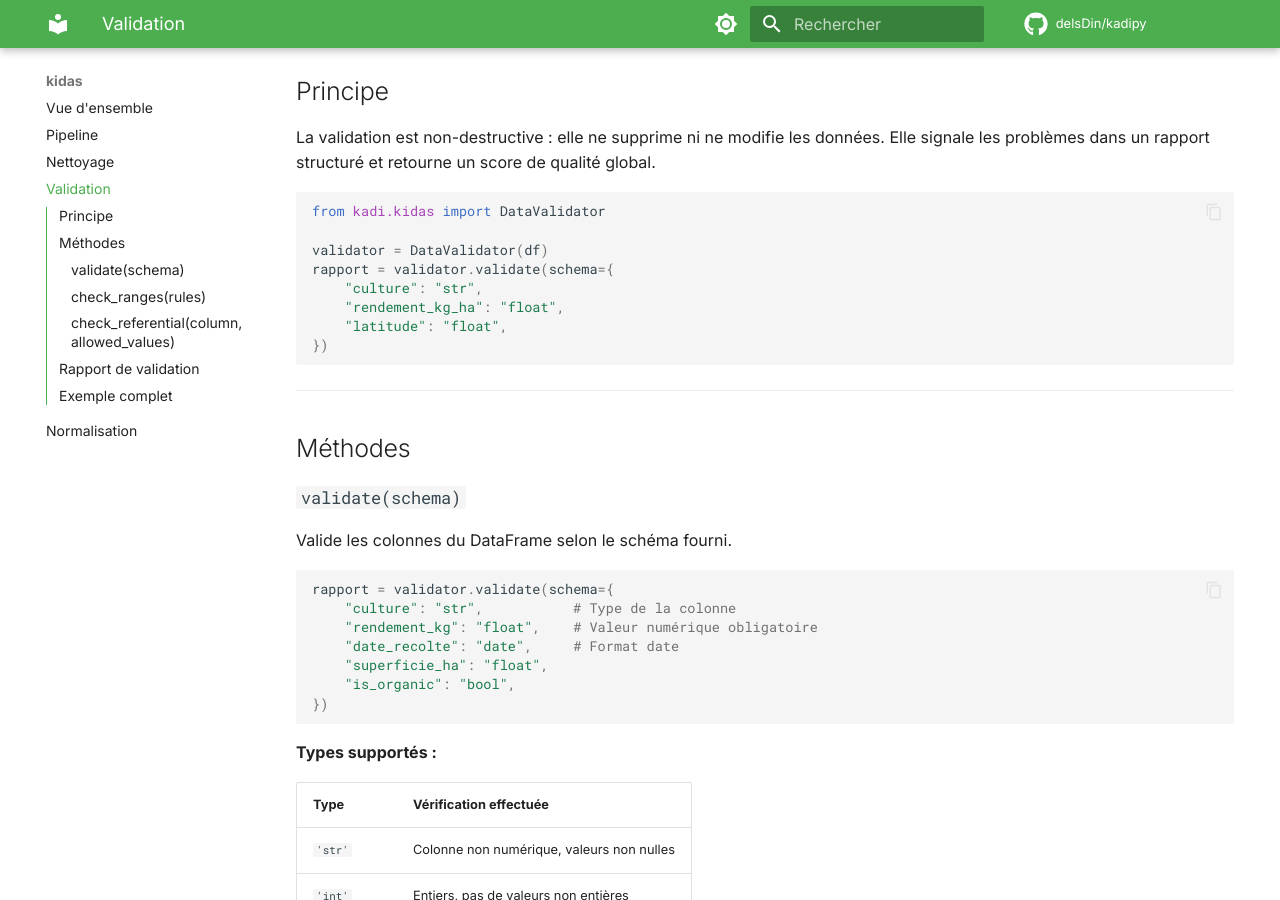
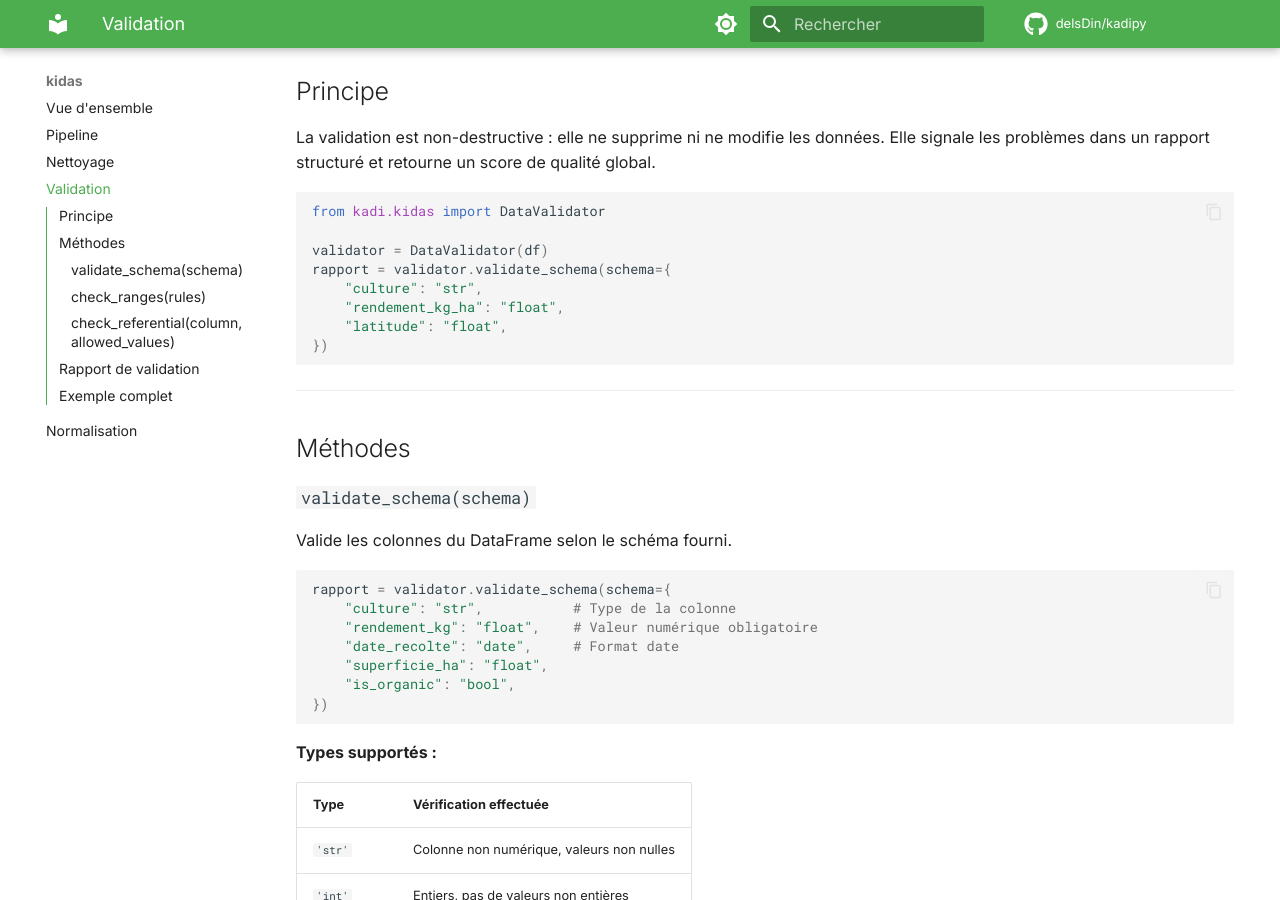
Before and after one commit to delsDin/kadipy, an MkDocs documentation site: the page built from docs/kidas/validator.md, in a window 1280 px wide and 900 px high, scrolled down 271 px. Built offline with MkDocs 1.6.1 and Material for MkDocs 9.7.7, drawn with Linux system fonts in a browser that asks for light colours; comment, search, counter and statistics services are not loaded; the version menu is left out.

Commit message:
docs(kidas): correction du nom de la méthode de validation Mise à jour du fichier docs/kidas/validator.md pour remplacer l'ancienne méthode  par la méthode correcte . Cette modification garantit que la documentation est en accord avec l'API actuelle de la classe DataValidator.

````diff
--- a/docs/kidas/validator.md
+++ b/docs/kidas/validator.md
@@ -16,7 +16,7 @@ un score de qualité global.
 from kadi.kidas import DataValidator
 
 validator = DataValidator(df)
-rapport = validator.validate(schema={
+rapport = validator.validate_schema(schema={
     "culture": "str",
     "rendement_kg_ha": "float",
     "latitude": "float",
@@ -27,12 +27,12 @@ rapport = validator.validate(schema={
 
 ## Méthodes
 
-### `validate(schema)`
+### `validate_schema(schema)`
 
 Valide les colonnes du DataFrame selon le schéma fourni.
 
 ```python
-rapport = validator.validate(schema={
+rapport = validator.validate_schema(schema={
     "culture": "str",           # Type de la colonne
     "rendement_kg": "float",    # Valeur numérique obligatoire
     "date_recolte": "date",     # Format date
````
